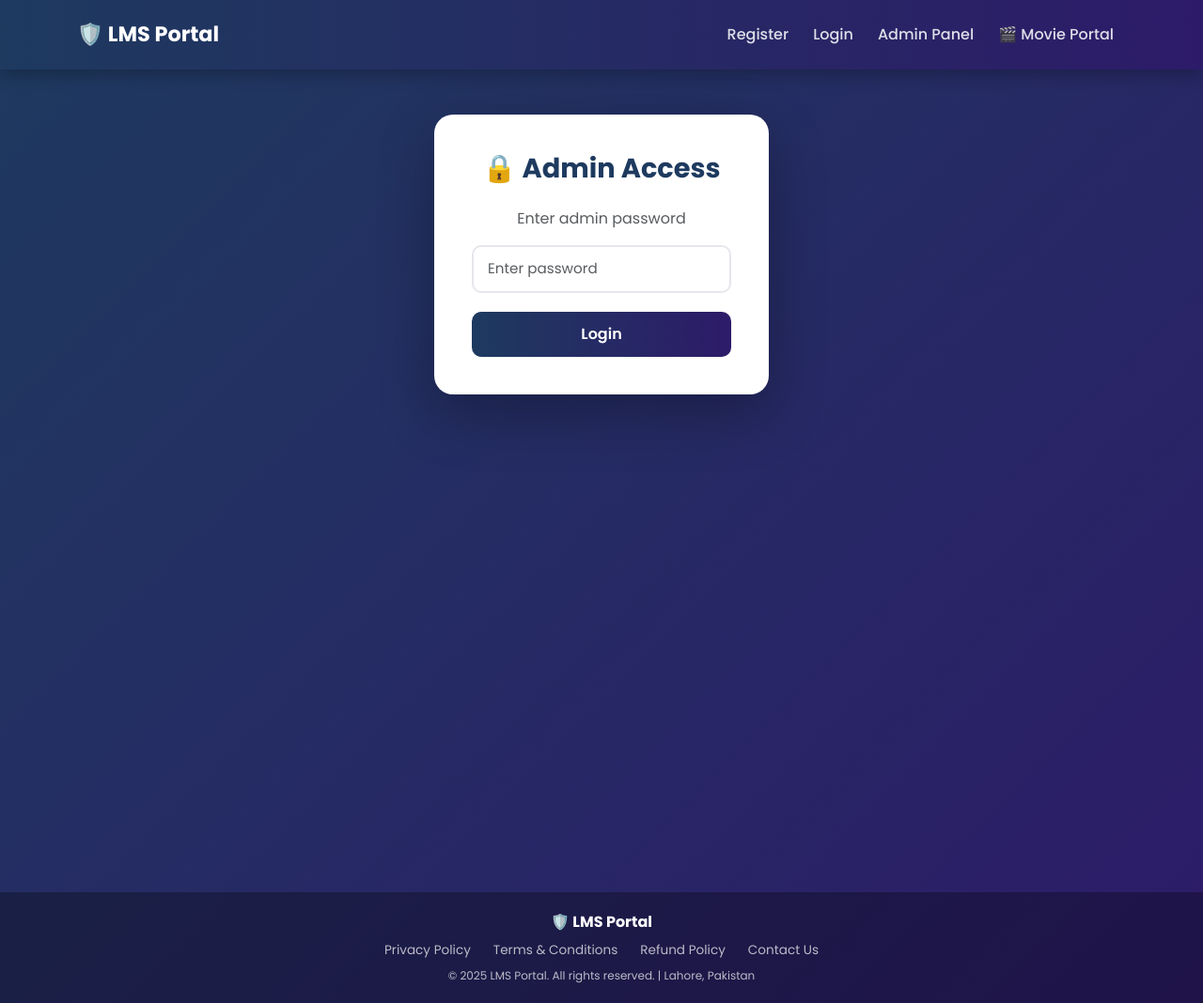
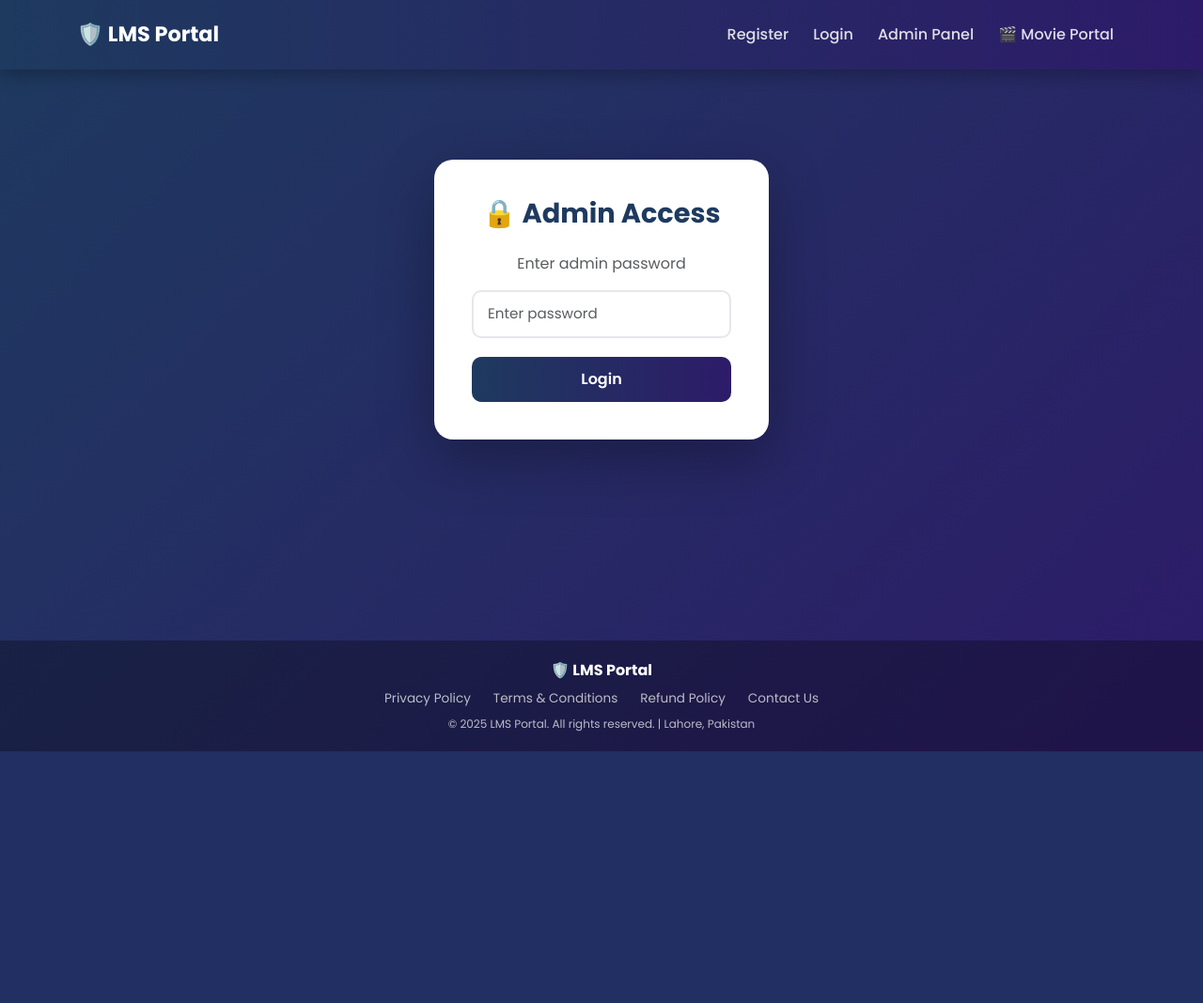
Before and after one commit to ch-Ahmad-zx/lms-project, a Flask app: page /admin in a window 1280 px wide. Shown: the whole page at 94% size. After the commit the page ends 800 px from the top, so only its background shows below. Run offline with Flask 3, Linux system fonts and the light colour scheme; some libraries are stand-ins or nearby versions.

Commit message:
footer fix

```diff
--- a/templates/base.html
+++ b/templates/base.html
@@ -10,10 +10,12 @@
     <script src="https://cdn.jsdelivr.net/npm/sweetalert2@11"></script>
     <style>
         * { font-family: 'Poppins', sans-serif; }
-        body {
-            background: linear-gradient(135deg, #1e3a5f 0%, #2d1b69 100%);
-            min-height: 100vh;
-        }
+       body {
+    background: linear-gradient(135deg, #1e3a5f 0%, #2d1b69 100%);
+    min-height: 100vh;
+    display: flex;
+    flex-direction: column;
+}
         .navbar {
             background: linear-gradient(90deg, #1e3a5f 0%, #2d1b69 100%);
             box-shadow: 0 4px 20px rgba(0,0,0,0.3);
@@ -100,9 +102,8 @@
     <div class="container">
         {% block content %}{% endblock %}
     </div>
-    <div style="min-height: 60vh;"></div>
     <script src="https://cdn.jsdelivr.net/npm/bootstrap@5.3.0/dist/js/bootstrap.bundle.min.js"></script>
-    <footer style="background: rgba(0,0,0,0.3); color: rgba(255,255,255,0.7); padding: 20px 0; margin-top: 50px;">
+   <footer style="background: rgba(0,0,0,0.3); color: rgba(255,255,255,0.7); padding: 20px 0; margin-top: auto;">
     <div class="container text-center">
         <p class="mb-2 fw-bold text-white">🛡️ LMS Portal</p>
         <div class="d-flex justify-content-center gap-4 flex-wrap">
```
